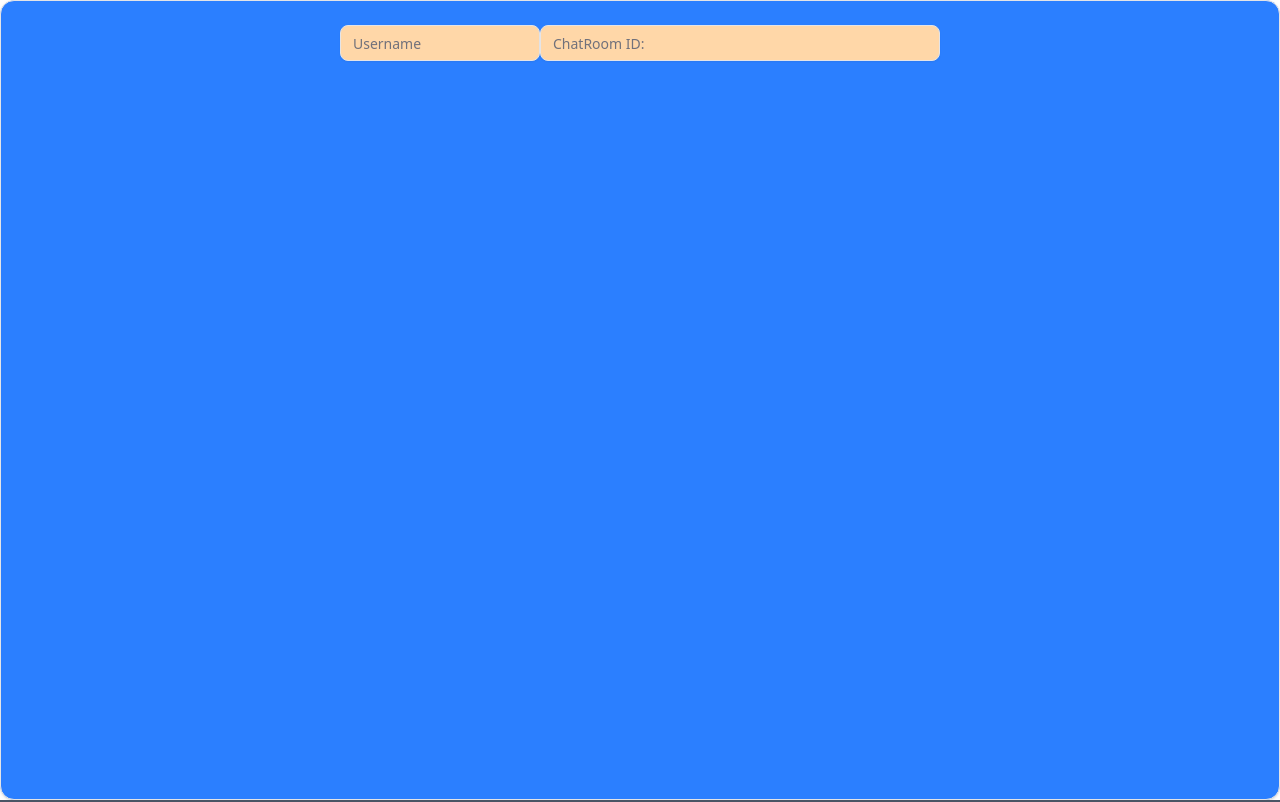
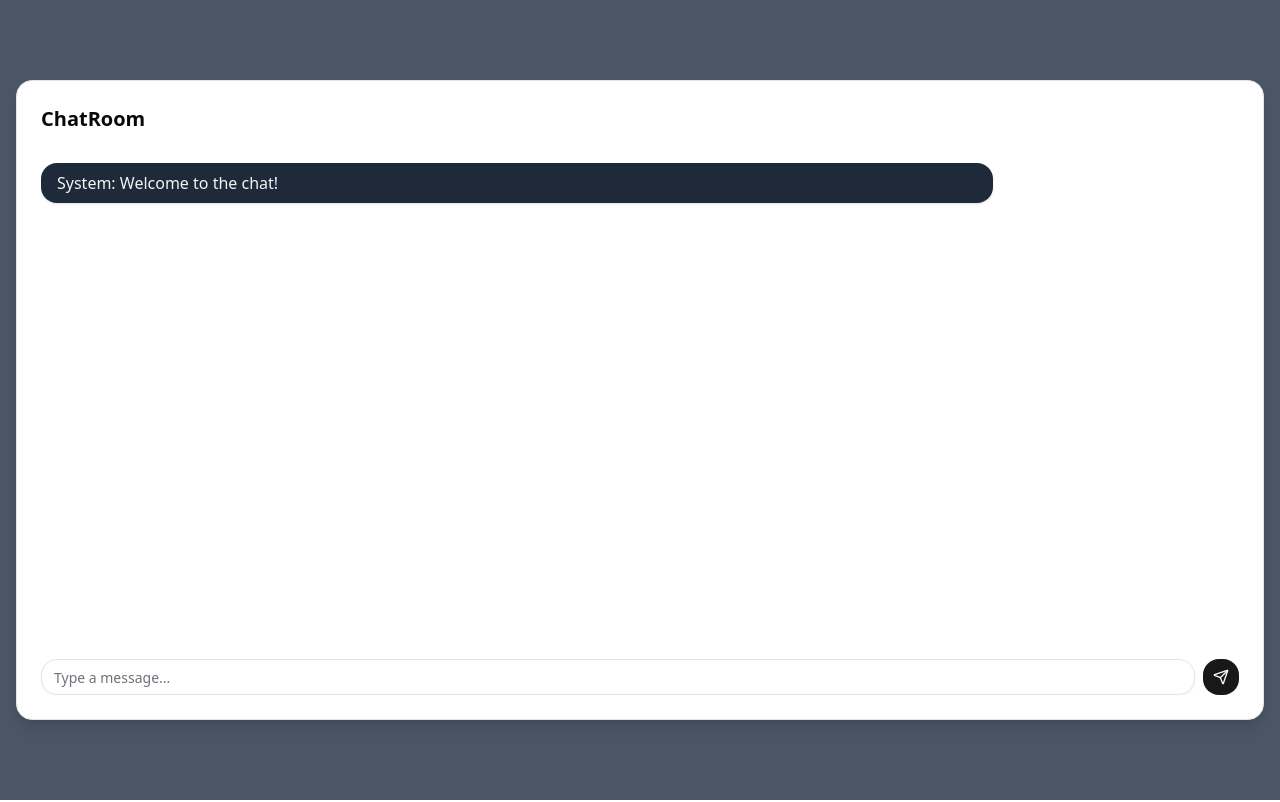
Before and after one commit to turkishfilms/llm-group-chat, a React (Vite) app in the folder frontend/: page / in a window 1280 px wide. Shown: the top 802 px of the page. Built offline with nearby package versions, Linux system fonts and the light colour scheme; no server answers.

Commit message:
Cleaned App.tsx
Removed Landing Page Component
It didnt belong

```diff
--- a/frontend/src/App.tsx
+++ b/frontend/src/App.tsx
@@ -4,7 +4,6 @@ function App() {
 
   return (
     <>
-      <LandingPage />
       <ChatRoom />
     </>
   )
```
